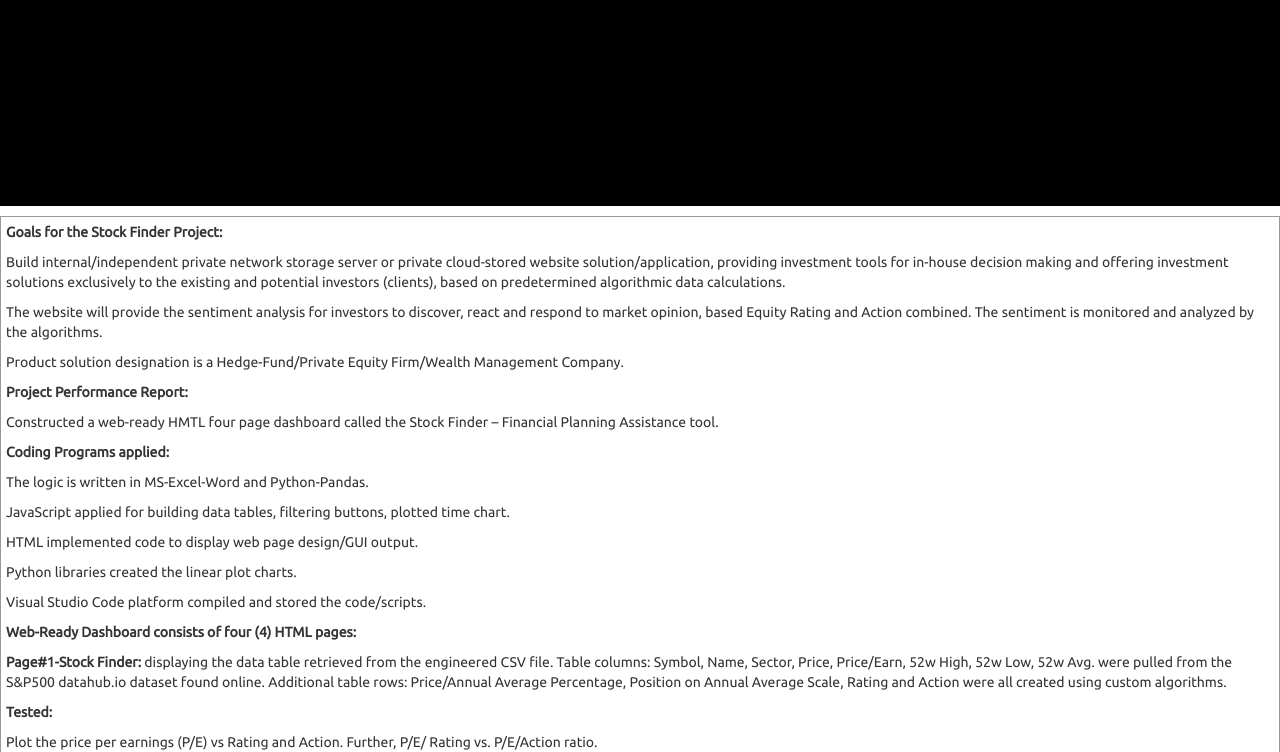
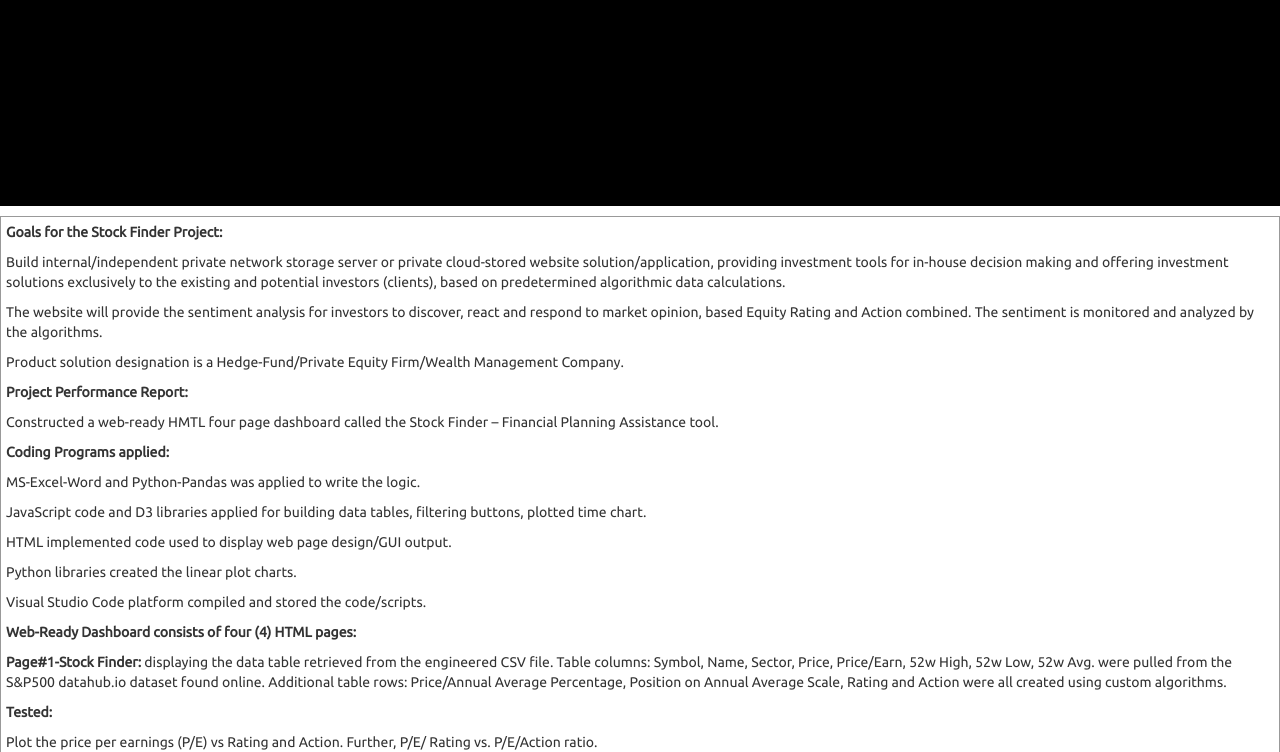
Before and after one commit to ALGEND/stockfinder.github.io, a plain HTML site: page testimonial.html in a window 1280 px wide. Shown: the part 406-1158 px from the top of the page. Drawn offline with nearby package versions, Linux system fonts and the light colour scheme.

Commit message:
Update testimonial.html

```diff
--- a/testimonial.html
+++ b/testimonial.html
@@ -46,11 +46,11 @@
 
 <p><b>Coding Programs applied:</b></p>
 
-<p>The logic is written in MS-Excel-Word and Python-Pandas.</p>
+<p>MS-Excel-Word and Python-Pandas was applied to write the logic.</p>
 
-<p>JavaScript applied for building data tables, filtering buttons, plotted time chart.</p>
+<p>JavaScript code and D3 libraries applied for building data tables, filtering buttons, plotted time chart.</p>
 
-<p>HTML implemented code to display web page design/GUI output.</p>
+<p>HTML implemented code used to display web page design/GUI output.</p>
 
 <p>Python libraries created the linear plot charts. </p>
 
```
